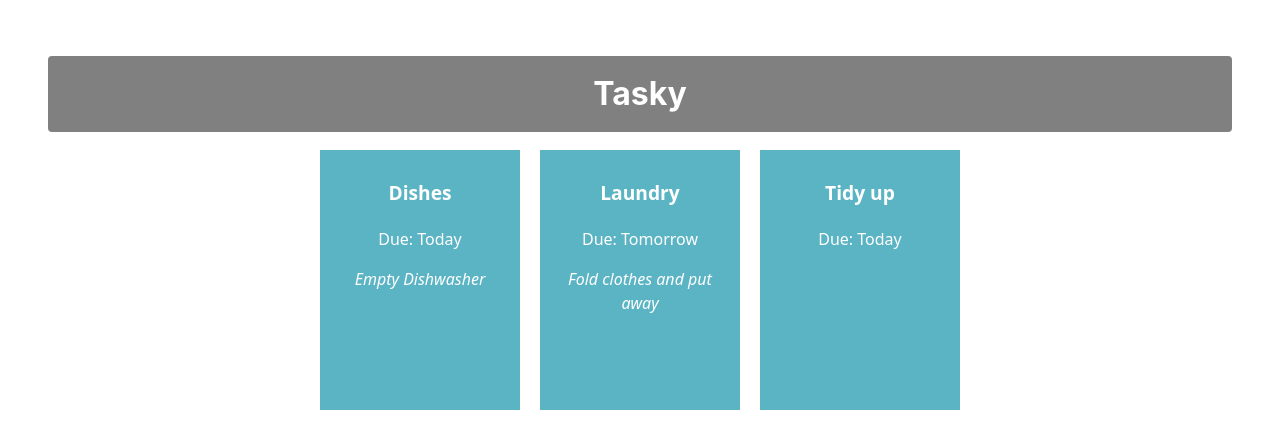
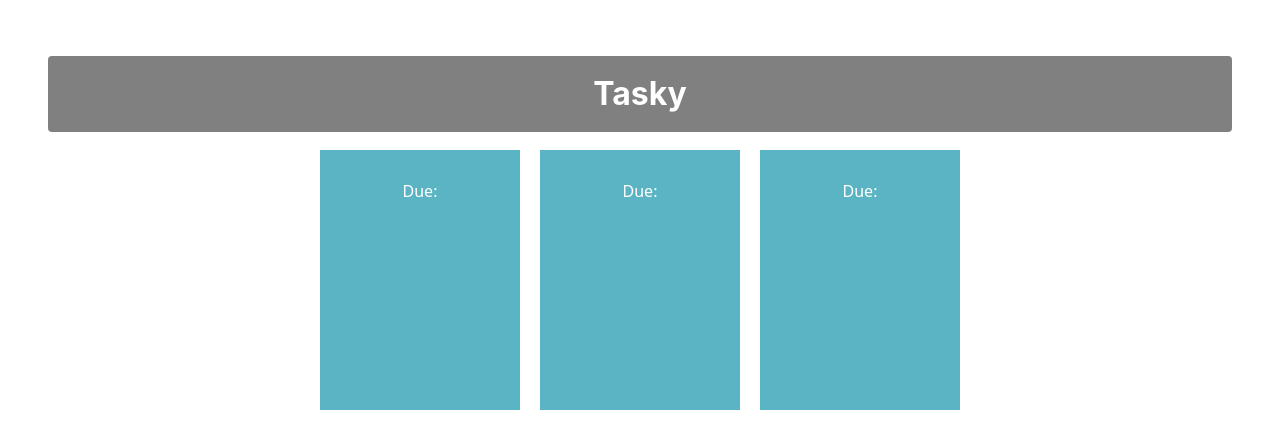
Before and after one commit to 20107153/react-basics-labs, a React (Vite) app in the folder tasky/: page / in a window 1280 px wide. Shown: the top 448 px of the page. Built offline with nearby package versions, Linux system fonts and the light colour scheme.

Commit message:
Rendered list of tasks using map

```diff
--- a/tasky/src/App.jsx
+++ b/tasky/src/App.jsx
@@ -13,9 +13,13 @@ function App() {
   return (
       <div className="container">
       <h1>Tasky</h1>
-      <Task title={taskState.tasks[0].title} deadline={taskState.tasks[0].deadline} description={taskState.tasks[0].description} />
-      <Task title={taskState.tasks[1].title} deadline={taskState.tasks[1].deadline} description={taskState.tasks[1].description} />
-      <Task title={taskState.tasks[2].title} deadline={taskState.tasks[2].deadline} description={taskState.tasks[2].description} />
+      {taskState.tasks.map((task) => (
+      <Task
+      title ={Task.title}
+      description={Task.description}
+      deadline={Task.deadline}
+      />
+      ))}
     </div>
   );
 }
```
